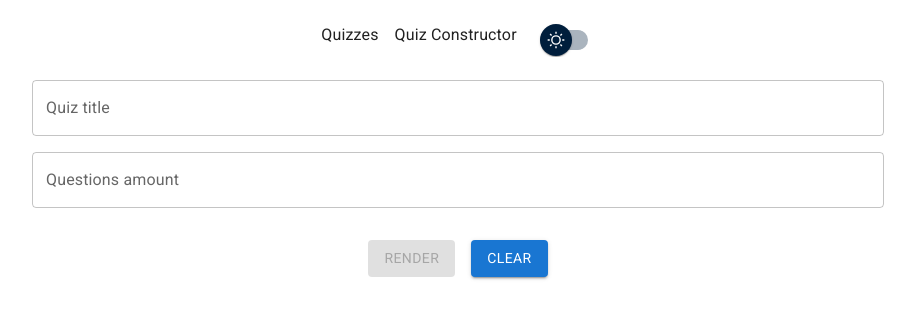
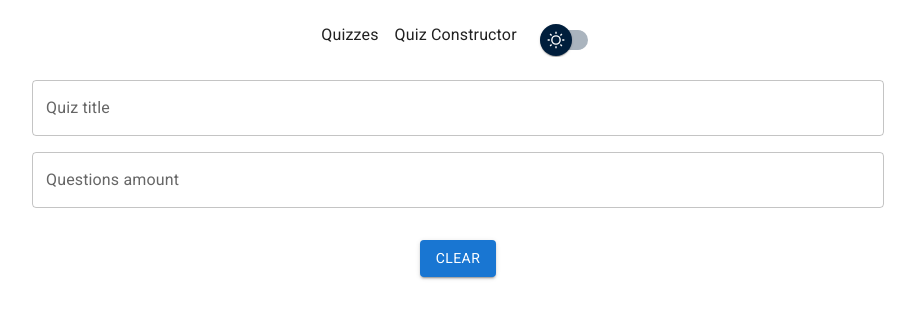
Before and after one commit to RichardPickman/massage, a React (Create React App) app: page / in a window 1280 px wide. Shown: the top 318 px of the page, without its empty margins (182-1097 px from the left). Built offline with nearby package versions, Linux system fonts and the light colour scheme.

Commit message:
refactor: minor improvements

```diff
--- a/src/pages/QuizConstructor/index.jsx
+++ b/src/pages/QuizConstructor/index.jsx
@@ -1,20 +1,23 @@
 import { useContext, useEffect, useState } from "react";
 import { Stack, TextField, Button, Box } from "@mui/material";
 import { ConstructorContext } from "../../context/quizConstructor";
-import { templateWithKey } from "./helpers";
+import { QuestionTemplate } from "./template";
 
 const QuizConstructor  = () => {
   const [constructorState, dispatch] = useContext(ConstructorContext);
 
-  const [title, setTitle] = useState(null);
+  const [title, setTitle] = useState('');
   const [questions, setQuestions] = useState([]);
-  const [blockRender, setBlockRender] = useState(true);
-  const [questionNumber, setQuestionNumber] = useState(0);
 
-  const renderQuestions = () => setQuestions(templateWithKey(questionNumber));
+  const setQuestionsCount = (count) => {
+    for (let i=0; i < count; i++) {
+      dispatch({  type: 'ADD_QUESTION' })
+    }
+  };
+
+  useEffect(() => dispatch({ type: 'SET_TITLE', payload: title }), [title, dispatch]);
+
   const clearQuestions = () => setQuestions([]);
-
-  useEffect(() => Number(questionNumber) ? setBlockRender(false) : setBlockRender(true), [questionNumber]);
 
   return (
     <Box display="flex" flexDirection="column" justifyContent="center" gap="2rem">
@@ -25,22 +28,23 @@ const QuizConstructor  = () => {
           label="Quiz title"
           variant="outlined"
           onChange={(event) => setTitle(event.target.value)}
+          value={title}
           />
           <TextField
           id="outlined-basic"
           label="Questions amount"
           variant="outlined"
           type="number"
-          onChange={(event) => setQuestionNumber(Number(event.target.value))}
+          onChange={(event) => setQuestionsCount(event.target.value)}
           />
         </Stack>
       </Box>
       <Box display="flex" justifyContent="center" gap="1rem" direction="row" spacing={2}>
-        <Button variant="contained" disabled={blockRender} onClick={renderQuestions} >Render</Button>
         <Button variant="contained" onClick={clearQuestions} >Clear</Button>
       </Box>
       <Box display="flex" flexDirection="column" justifyContent="center" gap="1rem">
-        {questions}
+        {constructorState.questions.length > 0  &&
+        constructorState.questions.map((question, index) => <QuestionTemplate key={index} questionIndex={index} />)}
       </Box>
     </Box>
   );
```
